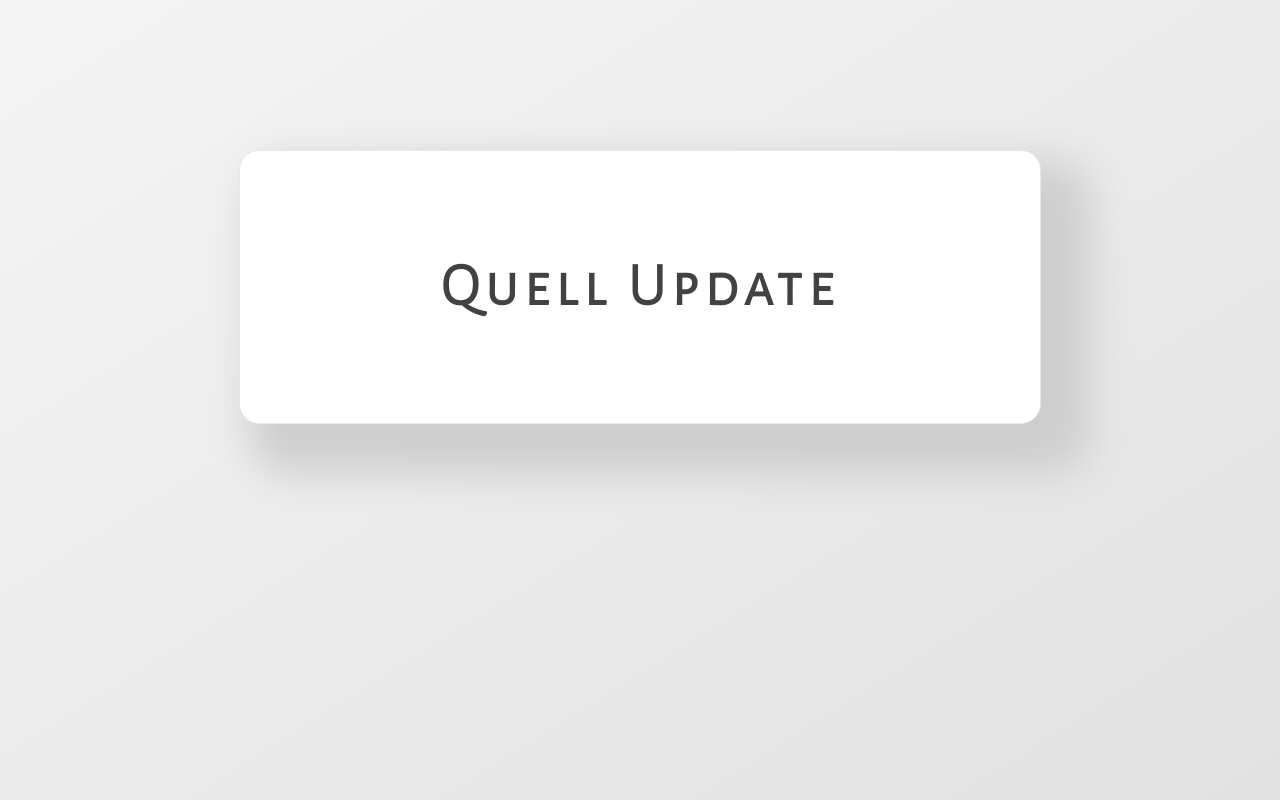
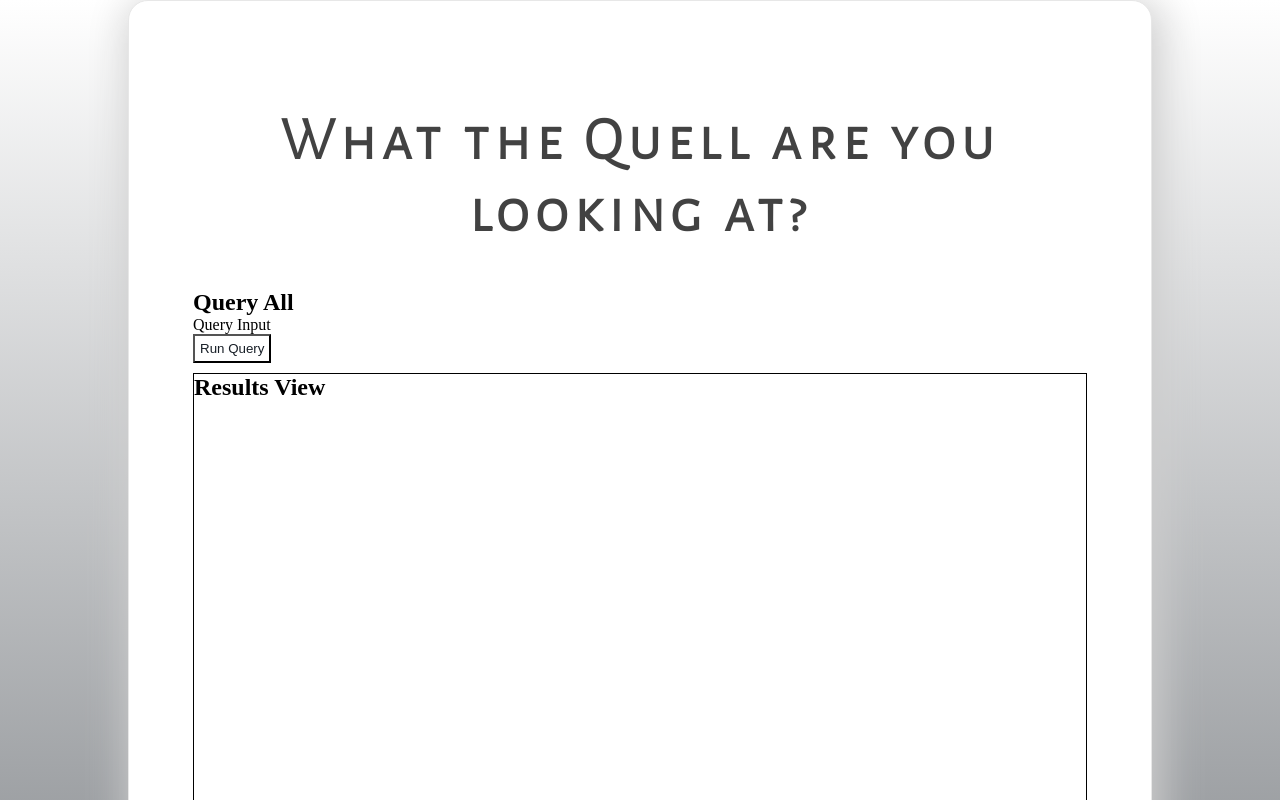
Before and after one commit to open-source-labs/Quell, a React (Create React App) app in the folder test-site/client/: page / in a window 1280 px wide. Shown: the top 800 px of the page. Built offline with nearby package versions, Linux system fonts and the light colour scheme; a web font is replaced by a local one.

Commit message:
Setup frontend buttons

```diff
--- a/test-site/client/src/App.js
+++ b/test-site/client/src/App.js
@@ -1,9 +1,10 @@
 import React from 'react';
+import Main from './containers/Main.jsx';
 
 function App() {
   return (
     <div className='App'>
-        <h1>Quell Update</h1>
+      <Main />
     </div>
   );
 }
--- /dev/null
+++ b/test-site/client/src/components/Footer.jsx
@@ -0,0 +1,12 @@
+import React from 'react'
+
+const Footer = () => {
+  return (
+    <footer>
+      <a href="https://github.com/oslabs-beta/Quell">Github</a>
+    </footer>
+  )
+}
+
+
+export default Footer;
--- /dev/null
+++ b/test-site/client/src/components/GetAll.jsx
@@ -0,0 +1,78 @@
+import React, { useState } from 'react';
+
+// component to get ALL data from our created DB
+const GetAll = () => {
+  const [queryResponse, setQueryResponse] = useState('');
+
+  // this.state = {
+  //   count: 0,
+  // }
+  // this.setState( { count: 5 } )
+  // <h1>this.state.count</h1>
+
+
+
+  // query for full dataset
+  const query = `
+    // countries {
+    //   results {
+    //     id
+    //     name
+    //     capital
+    //     languages {
+    //       results {
+    //         name
+    //       }
+    //     }
+    //     cities {
+    //       results {
+    //         country {
+    //           id
+    //         }
+    //         id
+    //         cityId
+    //         name
+    //         population
+    //       }
+    //     }
+    //   }
+    // }
+    {
+      countries {
+        name
+        id
+        capital
+      }
+    }
+  `
+
+  function handleClick() {
+    fetch('/graphql', {
+      method: 'POST',
+      headers: {
+        'Content-Type': 'application/json'
+      },
+      body: JSON.stringify({query: query})
+    })
+    .then(res => res.json())
+    .then(res => {
+      console.log(res);
+      setQueryResponse(`${res}`);
+    })
+    .catch(err => console.log(err))
+  }
+
+  return(
+    <div className="query-container">
+      <h2>Query All</h2>
+      <div className="query">Query Input</div>
+      <button className="run-query-btn" onClick={handleClick}>Run Query</button>
+      <div className="results-view">
+        <h2>Results View</h2>
+        {queryResponse}
+      </div>
+    </div>
+  )
+}
+
+export default GetAll;
--- /dev/null
+++ b/test-site/client/src/components/GetSome.jsx
@@ -0,0 +1,83 @@
+import React, { useState } from 'react';
+
+// component to get ALL data from our created DB
+const GetSome = () => {
+  const [queryInput, setQueryInput] = useState('');
+  const [queryResponse, setQueryResponse] = useState('');
+
+  // this.state = {
+  //   count: 0,
+  // }
+  // this.setState( { count: 5 } )
+  // <h1>this.state.count</h1>
+
+
+
+  // query for full dataset
+  const query = `
+    // countries {
+    //   results {
+    //     id
+    //     name
+    //     capital
+    //     languages {
+    //       results {
+    //         name
+    //       }
+    //     }
+    //     cities {
+    //       results {
+    //         country {
+    //           id
+    //         }
+    //         id
+    //         cityId
+    //         name
+    //         population
+    //       }
+    //     }
+    //   }
+    // }
+    {
+      countries {
+        name
+        id
+        capital
+      }
+    }
+  `
+
+  function handleClick(e) {
+    console.log(e.target)
+    // fetch('/graphql', {
+    //   method: 'POST',
+    //   headers: {
+    //     'Content-Type': 'application/json'
+    //   },
+    //   body: JSON.stringify({query: query})
+    // })
+    // .then(res => res.json())
+    // .then(res => {
+    //   console.log(res);
+    //   setQueryResponse(`${res}`);
+    // })
+    // .catch(err => console.log(err))
+  }
+
+  return(
+    <div className="query-container">
+      <h2>Query Some</h2>
+      <div className="text-area">
+        <label for="custom-query">Query Input</label><br/>
+        <textarea id="custom-query" rows="20" cols="80">Enter query...</textarea><br/>
+        <button className="run-query-btn" onClick={handleClick(e => e.target.value)}>Run Query</button>
+      </div>
+      <div className="results-view">
+        <h2>Results View</h2>
+        {queryResponse}
+      </div>
+    </div>
+  )
+}
+
+export default GetSome;
--- /dev/null
+++ b/test-site/client/src/components/Header.jsx
@@ -0,0 +1,12 @@
+import React from 'react'
+
+const Header = () => {
+  return (
+    <header>
+      <h1>What the Quell are you looking at?</h1>
+    </header>
+  )
+}
+
+
+export default Header
--- /dev/null
+++ b/test-site/client/src/containers/Main.jsx
@@ -0,0 +1,18 @@
+import React from 'react';
+import Header from '../components/Header.jsx'
+import GetAll from '../components/GetAll.jsx'
+import GetSome from '../components/GetSome.jsx'
+import Footer from '../components/Footer.jsx'
+
+const Main = () => {
+  return(
+    <div className="main">
+      <Header />
+      <GetAll />
+      <GetSome />
+      <Footer />
+    </div>
+  )
+}
+
+export default Main;
--- a/test-site/client/src/index.html
+++ b/test-site/client/src/index.html
@@ -3,7 +3,7 @@
   <head>
     <meta charset="UTF-8" />
     <meta name="viewport" content="width=device-width, initial-scale=1.0" />
-    <title>Fullstack Webpack</title>
+    <title>Quell</title>
 
   </head>
   <body>
--- a/test-site/client/src/index.scss
+++ b/test-site/client/src/index.scss
@@ -1,38 +1,56 @@
 @import url('https://fonts.googleapis.com/css2?family=Alegreya+Sans+SC:wght@300&family=Julius+Sans+One&family=Baloo+Tamma+2&family=Poiret+One&display=swap');
+
+* {
+  margin: 0;
+  padding: 0;
+  box-sizing: border-box;
+}
 
 body {
   font-family: 'Baloo Tamma 2';
-  margin: 0;
-  padding: 0;
   background: #f1f1f1b9;
-  background-image: linear-gradient(to bottom right, #f5f5f5b9, #dbdbdbb9);
+  background-image: linear-gradient(to bottom, white, #171E26);
 }
 
 .App {
   margin: auto;
-  margin-top: 150px;
-  text-align: center;
-  width: 800px;
+  padding: 5%;
+  width: 80%;
   background: white;
   border: 1px solid #e7e7e7;
-  box-shadow: 30px 30px 40px 20px #cecece;
+  box-shadow: 5px 5px 40px 5px #cecece;
   border-radius: 20px;
+
 }
 
 .App h1 {
-  margin: auto;
-  margin: 100 0 100 0;
+  margin: 40px auto;
+  text-align: center;
   font-family: 'Alegreya Sans SC';
   letter-spacing: 6px;
   font-size: 60px;
   color: rgb(66, 66, 66);
 }
 
-.App .description {
-  color: rgb(187, 185, 185);
+.results-view {
+  border: 1px solid black;
+  min-height: 500px;
 }
 
-.App .description h3 {
-  color: rgb(143, 206, 118);
-  padding: 20 0 20 0;
+footer {
+  min-height: 100px;
 }
+
+.run-query-btn {
+  margin-bottom: 10px;
+  padding: 5px;
+  background-color: white;
+  color: #171E26;
+  outline: none;
+}
+
+.run-query-btn:hover {
+  background-color: #171E26;
+  color: white;
+
+}
--- a/test-site/webpack.config.js
+++ b/test-site/webpack.config.js
@@ -10,8 +10,9 @@ module.exports = {
   },
   devServer: {
     port: 8080,
+    // publicPath: '/dist/',
     proxy: {
-      '/': 'http://localhost:3000',
+      '/graphql': 'http://localhost:3000',
     },
     hot: true,
   },
@@ -50,5 +51,5 @@ resolve: {
       template: './client/src/index.html',
     }),
     new CleanWebpackPlugin(),
-]
+  ]
 }
```
